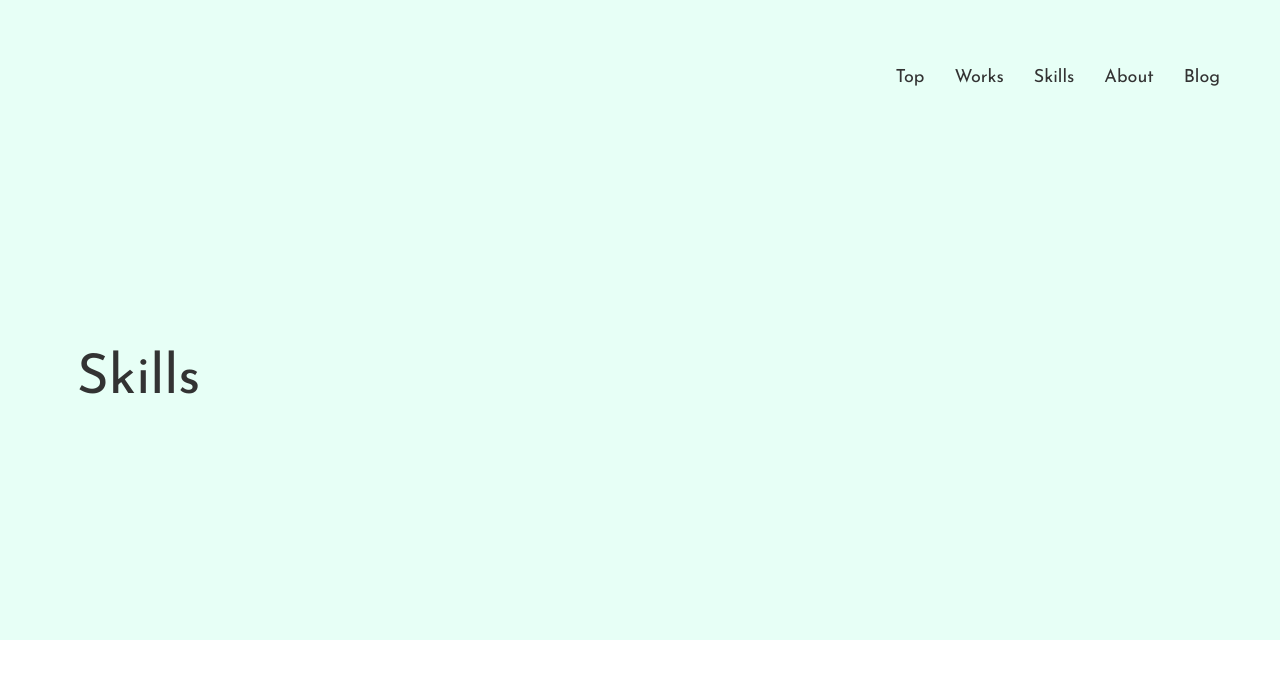
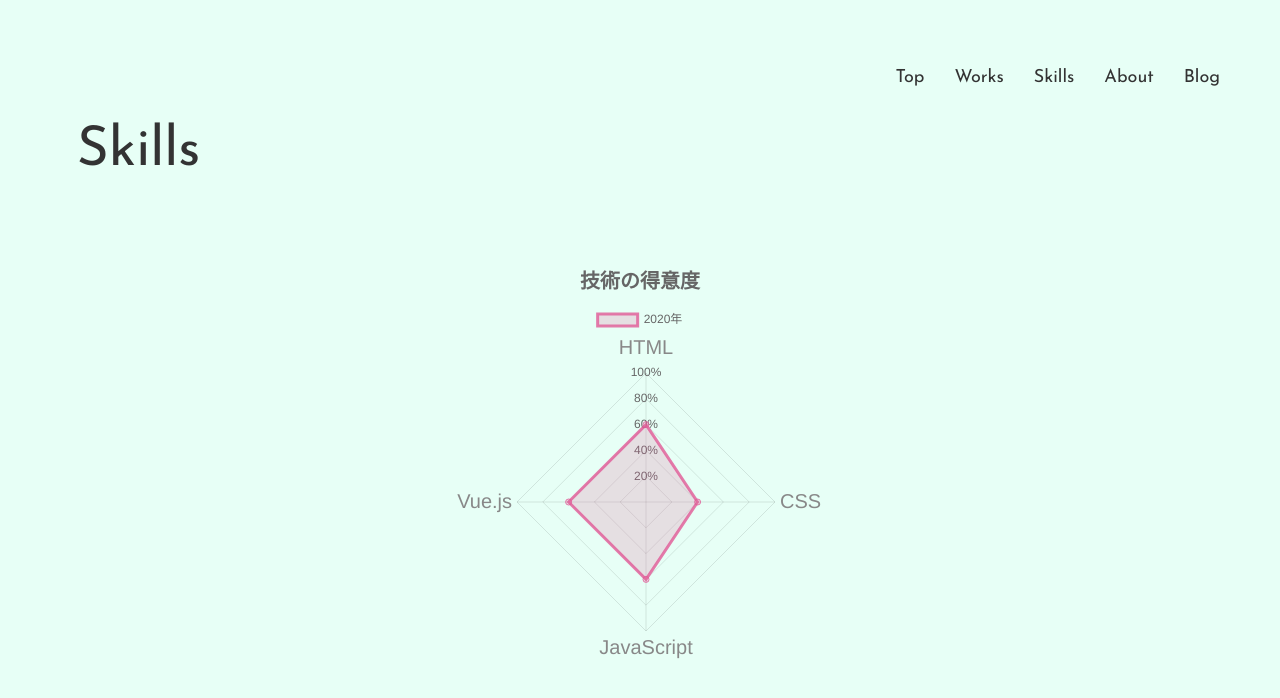
Before and after one commit to Tmisatoy/portfolio, a Vue app: page /skills in a window 1280 px wide. Shown: the top 698 px of the page. Built offline with nearby package versions, Linux system fonts and the light colour scheme.

Commit message:
Add: RadarChartを追加

```diff
--- /dev/null
+++ b/src/components/RadarChart.vue
@@ -0,0 +1,12 @@
+
+<script>
+import { Radar } from "vue-chartjs";
+
+export default {
+  extends: Radar,
+  props: ["chartData", "options"],
+  mounted() {
+    this.renderChart(this.chartData, this.options);
+  }
+};
+</script>
--- a/src/css/common.css
+++ b/src/css/common.css
@@ -25,6 +25,21 @@ a {
   justify-items: center;
 }
 
+.main-area--all {
+  width: 100%;
+  height: 100%;
+  padding: 120px 6vw 0;
+  display: grid;
+  grid-template-rows: 100%;
+  grid-template-columns: 1fr 1fr 1fr;
+  align-items: center;
+  justify-items: center;
+}
+
+.grid-item--top {
+  align-self: flex-start;
+}
+
 .grid-item--left {
   justify-self: left;
 }
--- a/src/views/Skills.vue
+++ b/src/views/Skills.vue
@@ -1,20 +1,65 @@
 <template>
   <main class="main-container">
-    <div class="main-area">
-      <BaseLogo>
+    <div class="main-area--all">
+      <BaseLogo class="grid-item--top">
         Skills
         <br />
       </BaseLogo>
+      <RadarChart :chartData="chartData" :options="options" />
     </div>
-    <div class="bands-container"></div>
   </main>
 </template>
 
 <script>
 import BaseLogo from "../components/BaseLogo.vue";
+import RadarChart from "../components/RadarChart.vue";
 export default {
   components: {
-    BaseLogo
+    BaseLogo,
+    RadarChart
+  },
+  data() {
+    return {
+      chartData: {
+        labels: ["HTML", "CSS", "JavaScript", "Vue.js"],
+        datasets: [
+          {
+            label: "2020年",
+            data: [60, 40, 60, 60],
+            backgroundColor: "RGBA(225,95,150, 0.2)",
+            borderColor: "RGBA(225,90,150, 0.8)"
+          }
+        ]
+      },
+      options: {
+        title: {
+          display: true,
+          text: "技術の得意度",
+          fontSize: 20
+        },
+        scale: {
+          pointLabels: {
+            fontColor: "#888",
+            fontSize: 20
+          },
+          ticks: {
+            suggestedMin: 0,
+            suggestedMax: 100,
+            stepSize: 20,
+            callback: function(value) {
+              return value + "%";
+            },
+            backdropColor: "rgba(255, 255, 255, 0)"
+          }
+        }
+      }
+    };
   }
 };
 </script>
+
+<style lang="scss">
+.main-area--all {
+  height: 100vh;
+}
+</style>
```
